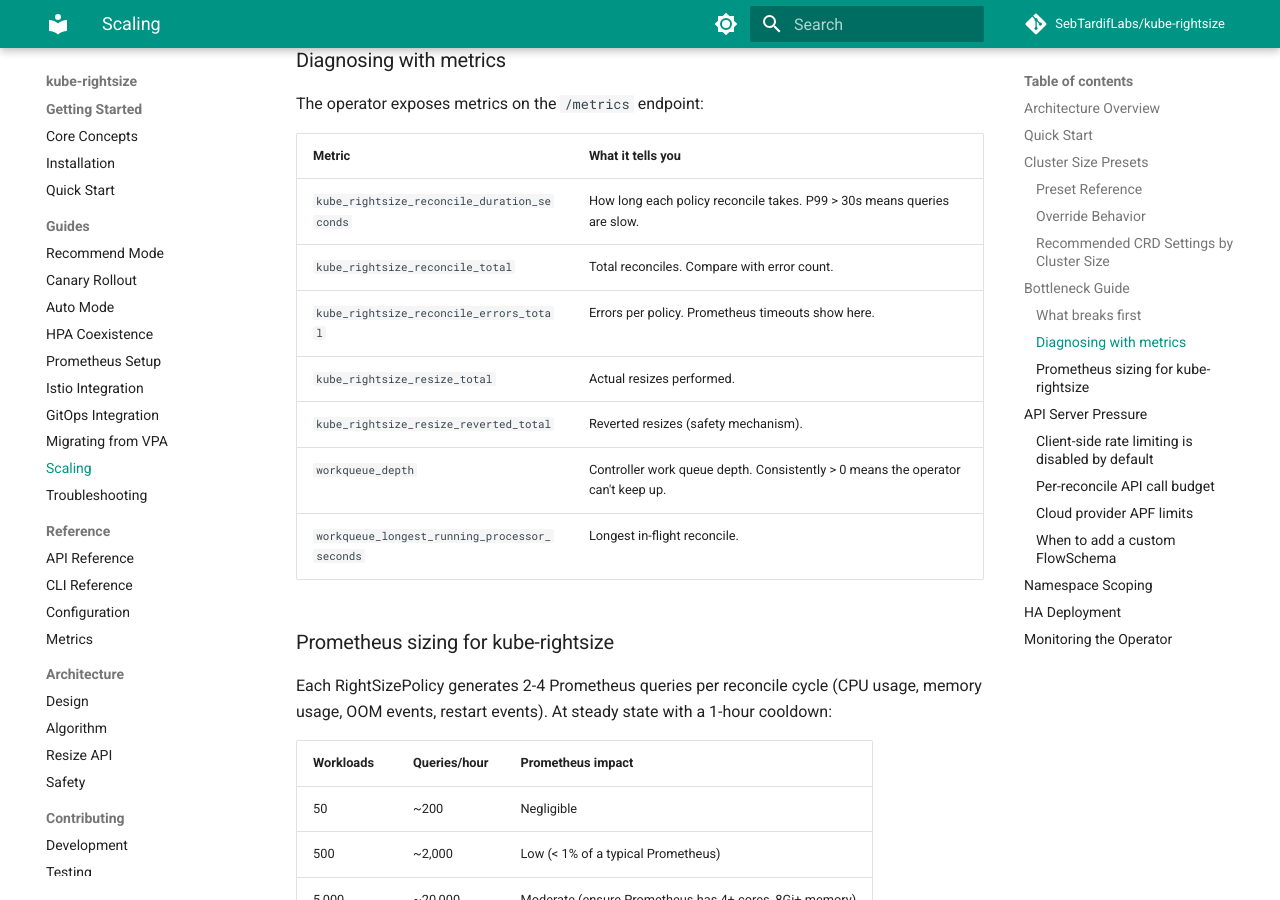
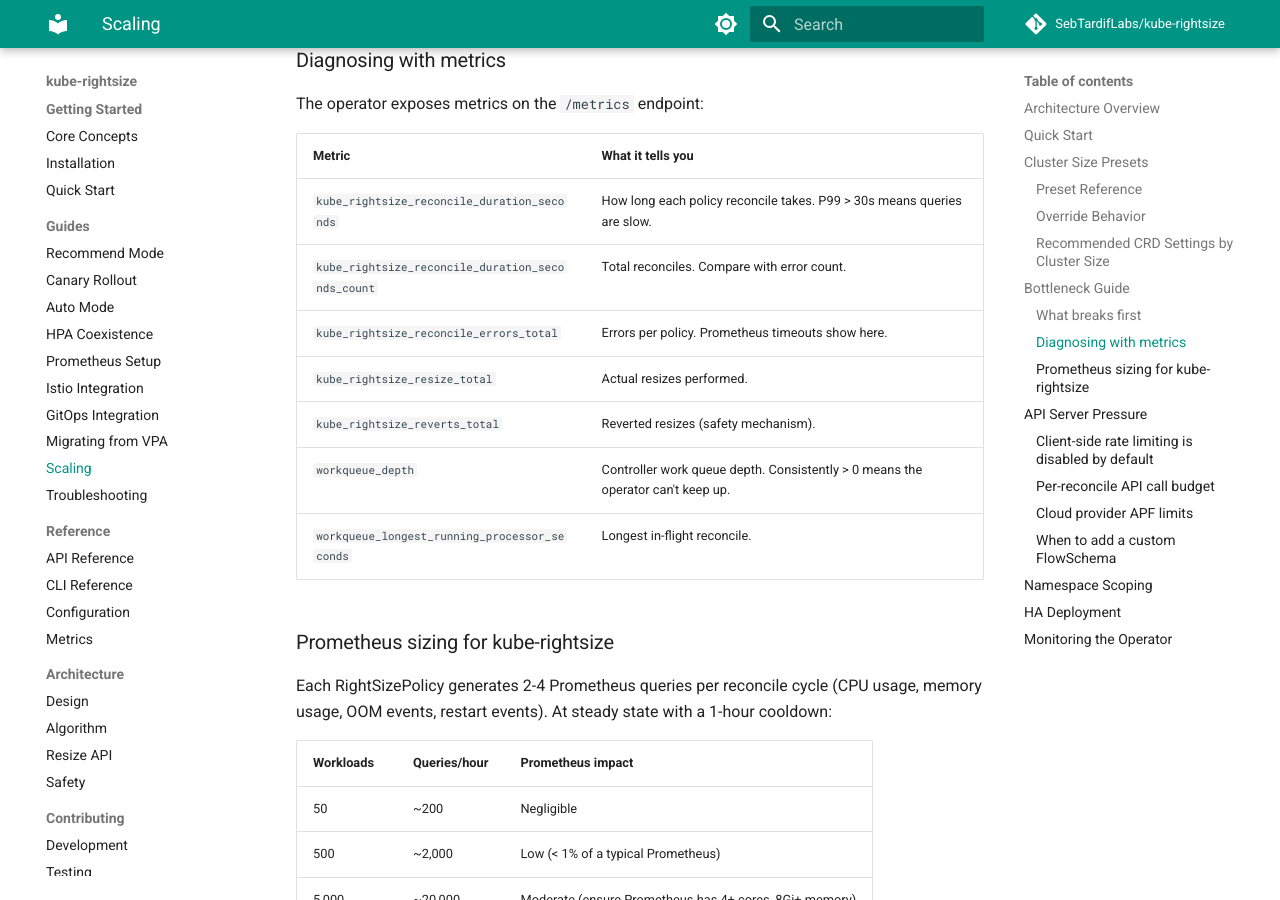
Before and after one commit to attune-io/attune, an MkDocs documentation site: the page built from docs/guides/scaling.md, in a window 1280 px wide and 900 px high, scrolled down 3214 px. Built offline with MkDocs 1.6.1 and Material for MkDocs 9.7.7, drawn with Linux system fonts in a browser that asks for light colours; comment, search, counter and statistics services are not loaded.

Commit message:
fix: multi-perspective cycle 4 findings
- Fix wrong metric names in scaling guide: kube_rightsize_reconcile_total
  does not exist (use _duration_seconds_count), kube_rightsize_resize_reverted_total
  should be kube_rightsize_reverts_total
- Narrow verify-doc-defaults pattern for prometheusTimeout to avoid
  false positive from defaultPrometheusStep

Signed-off-by: Sebastien Tardif <sebtardif@ncf.ca>

```diff
--- a/docs/guides/scaling.md
+++ b/docs/guides/scaling.md
@@ -134,10 +134,10 @@ The operator exposes metrics on the `/metrics` endpoint:
 | Metric | What it tells you |
 |--------|-------------------|
 | `kube_rightsize_reconcile_duration_seconds` | How long each policy reconcile takes. P99 > 30s means queries are slow. |
-| `kube_rightsize_reconcile_total` | Total reconciles. Compare with error count. |
+| `kube_rightsize_reconcile_duration_seconds_count` | Total reconciles. Compare with error count. |
 | `kube_rightsize_reconcile_errors_total` | Errors per policy. Prometheus timeouts show here. |
 | `kube_rightsize_resize_total` | Actual resizes performed. |
-| `kube_rightsize_resize_reverted_total` | Reverted resizes (safety mechanism). |
+| `kube_rightsize_reverts_total` | Reverted resizes (safety mechanism). |
 | `workqueue_depth` | Controller work queue depth. Consistently > 0 means the operator can't keep up. |
 | `workqueue_longest_running_processor_seconds` | Longest in-flight reconcile. |
 
```
Also changed, not shown: 1 other file.
